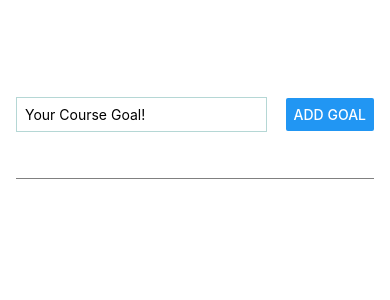
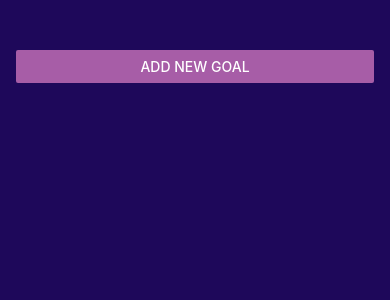
Before and after one commit to ambibma/guess-my-number, a React Native app in the folder Project1/: screen / in a window 390 px wide. Shown: the top 300 px of the page. Built offline with nearby package versions, Linux system fonts and the light colour scheme.

Commit message:
Add modal, app styling finish app

```diff
--- a/Project1/App.js
+++ b/Project1/App.js
@@ -1,19 +1,29 @@
 import { StatusBar } from 'expo-status-bar';
 import {useState} from 'react'
-import { StyleSheet, View,FlatList} from 'react-native';
+import { StyleSheet, View,FlatList, Button} from 'react-native';
 import GoalItem from './Components/GoalItem';
 import GoalInput from './Components/GoalInput';
 
+
 export default function App() {
+  const [modalIsVisible, setModalIsVisible] = useState(false);
+  const [courseGoals, setCourseGoals] = useState([])
 
-  const [courseGoals, setCourseGoals] = useState([])
+  function startAddGoalHandler(){
+    setModalIsVisible(true);
+  }
+
+  function endAddGoalHandler() {
+    setModalIsVisible(false);
+  }
 
   function addGoalHandler (enteredGoalText) {
     setCourseGoals(currentCourseGoals => [
       ...currentCourseGoals,
       {text: enteredGoalText, id: Math.random().toString()},
 
-    ])
+    ]);
+    endAddGoalHandler();
   }
 
     function deleteGoalHandler(id){
@@ -24,12 +34,19 @@ export default function App() {
       }
 
 
-
-
   return (
+    <>
+    <StatusBar style='light'/>
     <View style={styles.appContainer}>
-      <GoalInput onAddGoal={addGoalHandler}/>
-
+      <Button
+      title="Add New Goal"
+      color='#a75da7'
+      onPress={startAddGoalHandler}
+      />
+    <GoalInput
+    visible={modalIsVisible}
+    onAddGoal={addGoalHandler}
+    onCancel={endAddGoalHandler}/>
       <View style={styles.goalsContainer}>
         <FlatList
         data={courseGoals}
@@ -38,16 +55,17 @@ export default function App() {
           text={itemData.item.text}
           id={itemData.item.id}
           onDeleteItem={deleteGoalHandler}/>;
-           }}
-           keyExtractor={(item, index) =>{
-              return item.id;
-           }}
-          />
+        }}
+        keyExtractor={(item, index) =>{
+          return item.id;
+        }}
+        />
 
 
 
        </View>
     </View>
+  </>
   );
 }
 
@@ -55,7 +73,8 @@ const styles = StyleSheet.create({
  appContainer:{
   flex: 1,
   paddingTop: 50,
-  paddingHorizontal: 16
+  paddingHorizontal: 16,
+  backgroundColor: '#1e085a'
 },
 
 goalsContainer: {
--- a/Project1/Components/GoalInput.js
+++ b/Project1/Components/GoalInput.js
@@ -1,4 +1,4 @@
-import {View, Text, TextInput, Button, StyleSheet} from 'react-native'
+import {View, Text, TextInput, Button, StyleSheet, Modal, Image} from 'react-native'
 import { useState } from 'react';
 function GoalInput(props){
   const [enteredGoalText, setEnteredGoalText] = useState('');
@@ -12,15 +12,28 @@ function GoalInput(props){
   }
 
   return (
+    <Modal visible={props.visible} animationType="slide">
     <View style={styles.inputContainer}>
+      <Image style={styles.image}
+      source={require('../assets/images/goal.png')}/>
        <TextInput
        style={styles.textInput}
        placeholder='Your Course Goal!'
        onChangeText={goalInputHandler}
        value={enteredGoalText}
        />
-        <Button title='Add Goal' onPress={addGoalHandler}></Button>
+       <View style={styles.buttonContainer}>
+        <View style={styles.button}>
+          <Button title='Cancel' color= '#f31282'onPress={props.onCancel} />
+        </View>
+        <View style={styles.button}>
+          <Button title='Add Goal' onPress={addGoalHandler} color='#b180f0'></Button>
+        </View>
+
+       </View>
+
       </View>
+      </Modal>
   );
 
 
@@ -30,20 +43,34 @@ export default GoalInput
 const styles = StyleSheet.create ({
   inputContainer: {
     flex: 1,
-    flexDirection: 'row',
-    justifyContent: 'space-between',
+    justifyContent: 'center',
     alignItems: 'center',
-    marginBottom: 24,
-    borderBottomWidth: 1,
-    borderBottomColor: 'grey'
+    padding: 16,
+    backgroundColor: '#311b6b',
 
   },
   textInput: {
     borderWidth: 1,
-    borderColor: '#b5d7d5',
-    width: '70%',
-    marginRight: 8,
-    padding: 8
+    borderColor: '#e4d0ff',
+    backgroundColor: '#e4d0ff',
+    color: '#120438',
+    borderRadius: 6,
+    width: '100%',
+    padding: 16
   },
+  buttonContainer :{
+    marginTop: 16,
+    flexDirection: 'row',
+  },
+  button: {
+    width: 100,
+    marginHorizontal: 8
+
+  },
+  image: {
+    width: 100,
+    height: 100,
+    margin: 20
+  }
 
 })
--- a/Project1/app.json
+++ b/Project1/app.json
@@ -5,6 +5,7 @@
     "version": "1.0.0",
     "orientation": "portrait",
     "icon": "./assets/icon.png",
+    "backgroundColor": "#1e085a",
     "userInterfaceStyle": "light",
     "splash": {
       "image": "./assets/splash.png",
```
Also changed, not shown: Project1/assets/images/goal.png (added).
